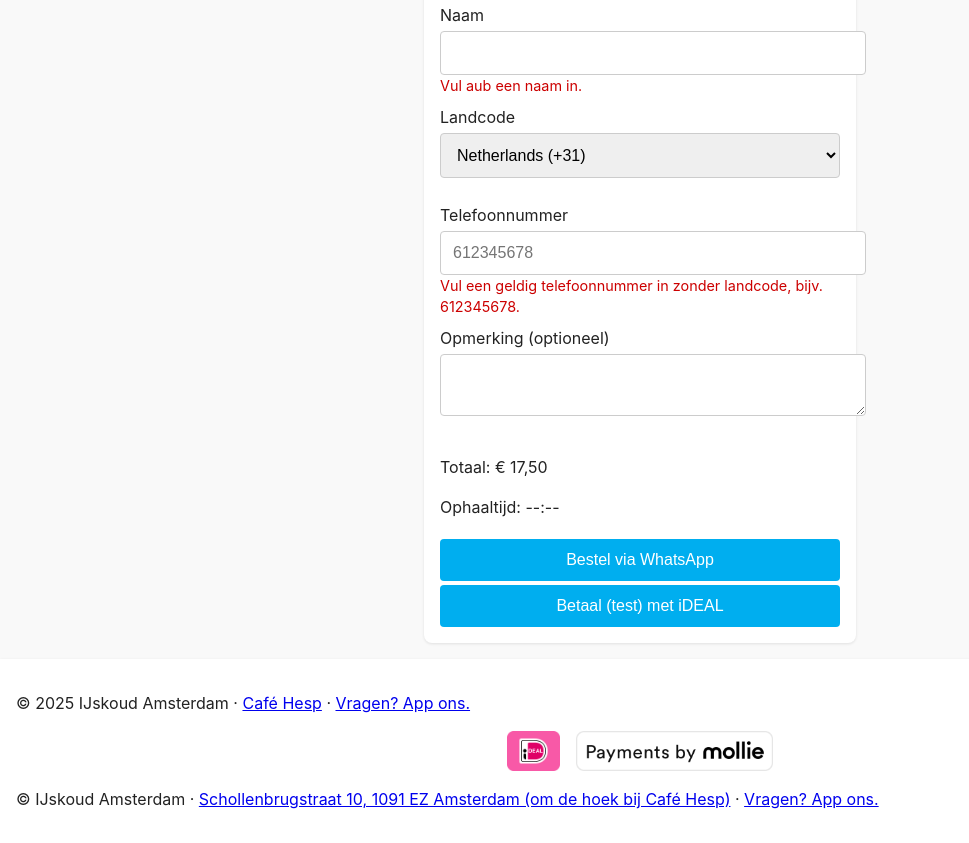
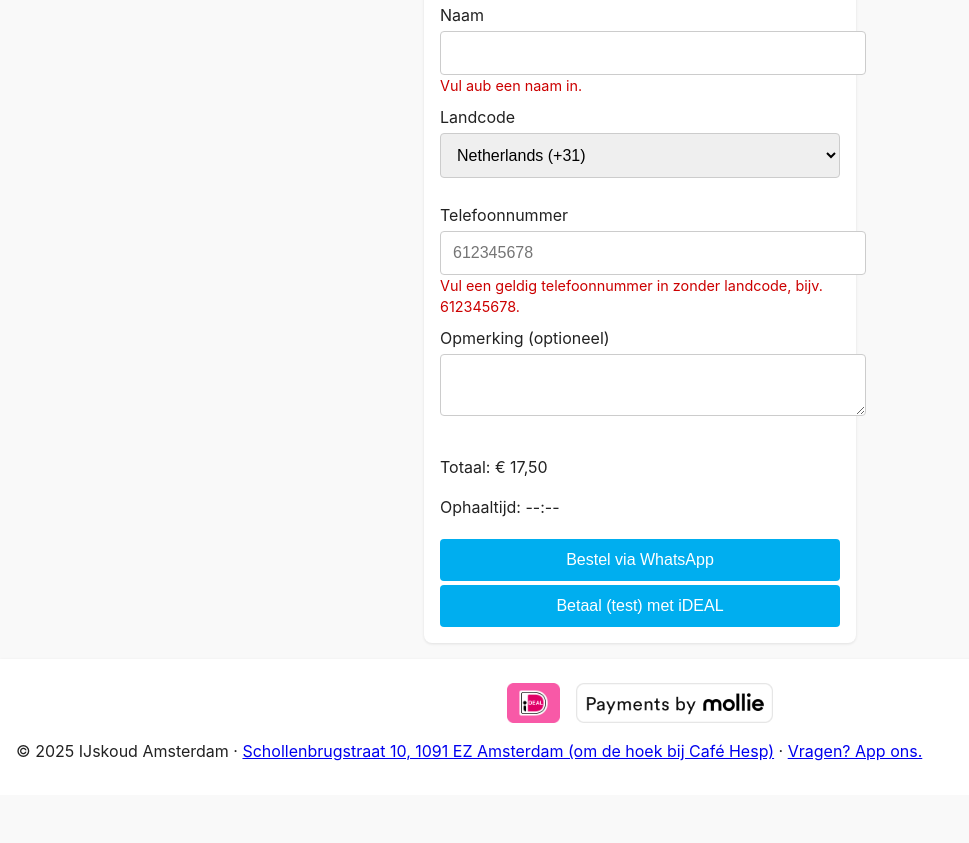
Before and after one commit to matthijshart/BOOTIJS, a website: page index.html in a window 1280 px wide. Shown: the part 1167-2010 px from the top of the page, without its empty margins (0-969 px from the left). After the commit the page ends 1962 px from the top, so only its background shows below. Drawn offline with Linux system fonts and the light colour scheme.

Commit message:
Remove outdated Café Hesp footer

```diff
--- a/index.html
+++ b/index.html
@@ -172,7 +172,6 @@
 </main>
 <footer>
 
-  <p>© <span id="year"></span> IJskoud Amsterdam · <a href="https://www.google.com/maps/dir/?api=1&destination=Caf%C3%A9%20Hesp%2C%20Amsteldijk%20130%2C%20Amsterdam" target="_blank" rel="noopener">Café Hesp</a> · <a id="app-link" href="#">Vragen? App ons.</a></p>
   <div class="footer-badges">
     <img src="images/ideal-card.png" alt="iDEAL logo">
     <img src="images/payments-badge.png" alt="Payments by Mollie">
```
